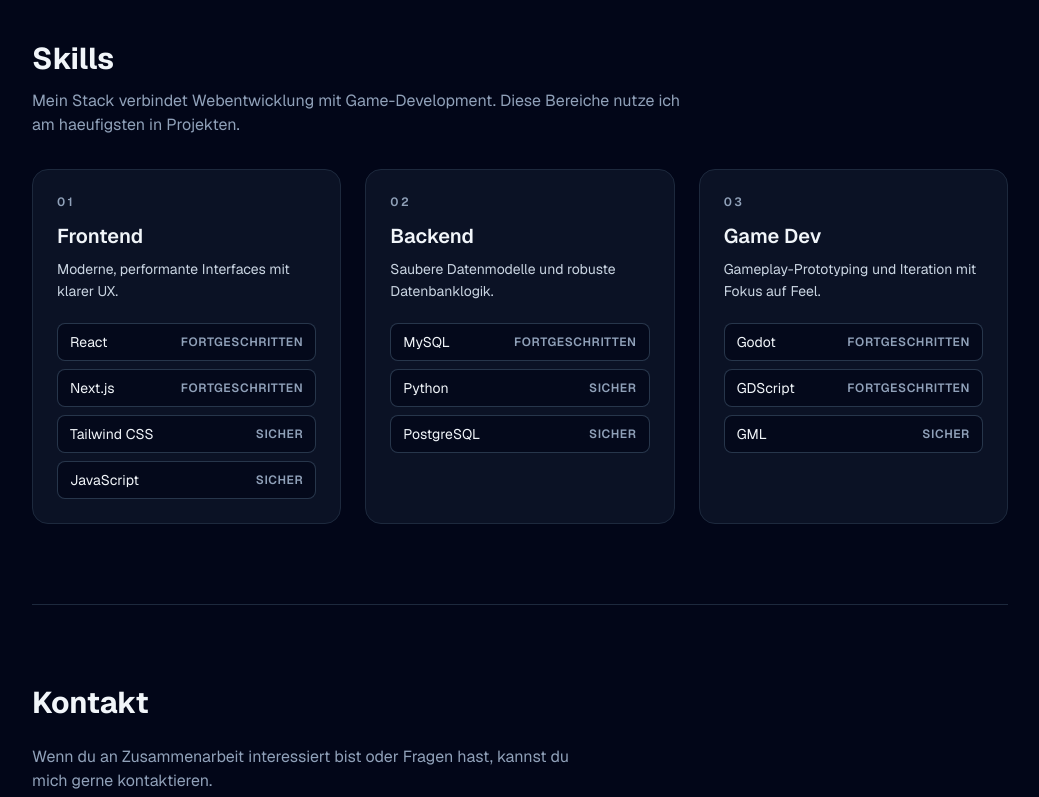
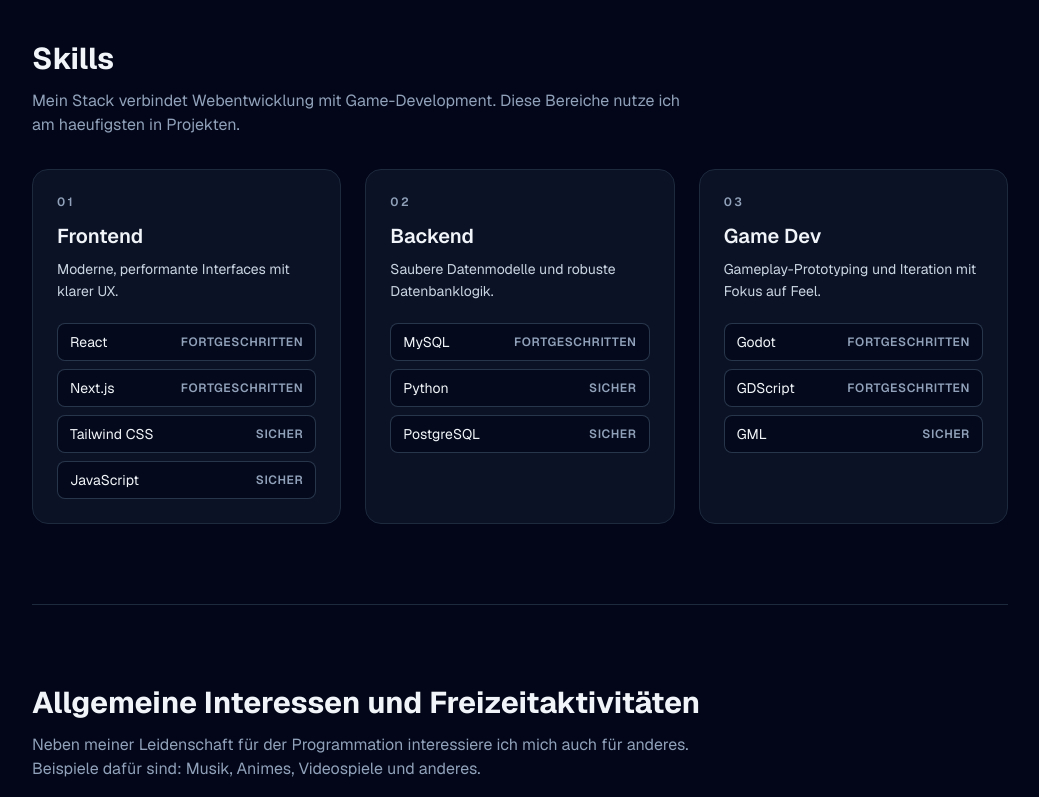
Before and after one commit to im24b-staquetq/QuentinPortfolio, a Next.js app: page / in a window 1280 px wide. Shown: the part 2000-2797 px from the top of the page, without its empty margins (120-1159 px from the left). Built offline with nearby package versions, Linux system fonts and the light colour scheme.

Commit message:
Added "likes" section

```diff
--- a/app/page.js
+++ b/app/page.js
@@ -69,6 +69,9 @@ export default function Home() {
             </a>
             <a className="text-slate-400 transition hover:text-slate-100" href="#contact">
               Kontakt
+            </a>
+            <a className="text-slate-400 transition hover:text-slate-100" href="#likes">
+              Interessen
             </a>
           </nav>
         </div>
@@ -200,6 +203,17 @@ export default function Home() {
           </div>
         </section>
 
+        <section id="likes" className="py-20 border-t border-slate-800">
+          <h2 className="mb-3 text-3xl font-bold">Allgemeine Interessen und Freizeitaktivitäten</h2>
+          <p className="mb-8 max-w-2xl text-slate-400">
+            Neben meiner Leidenschaft für der Programmation interessiere ich mich auch für anderes.
+            Beispiele dafür sind: Musik, Animes, Videospiele und anderes.
+          </p>
+          <a href="https://spinel-plaiz.neocities.org/" className="text-slate-300 transition hover:text-slate-100">
+            Mehr über mich hier
+          </a>
+        </section>
+
         <section id="contact" className="py-20 border-t border-slate-800">
           <h2 className="mb-6 text-3xl font-bold">Kontakt</h2>
           <p className="max-w-xl text-slate-400">
```
